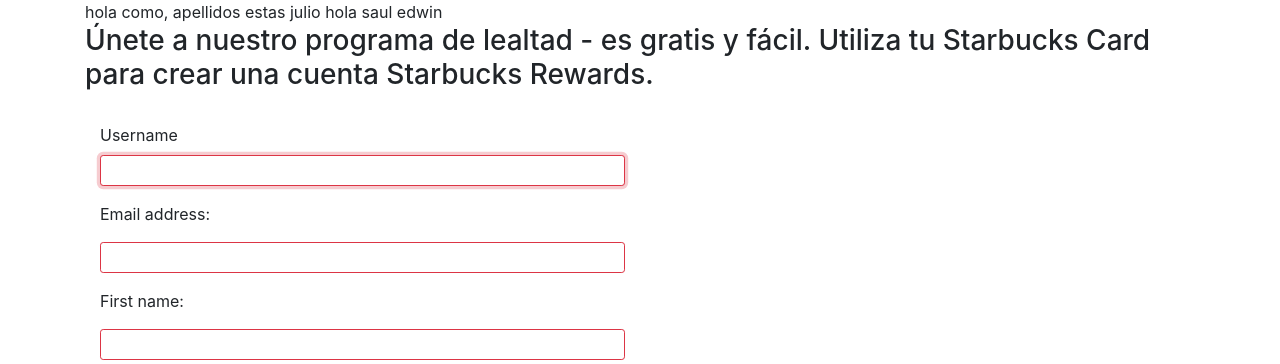
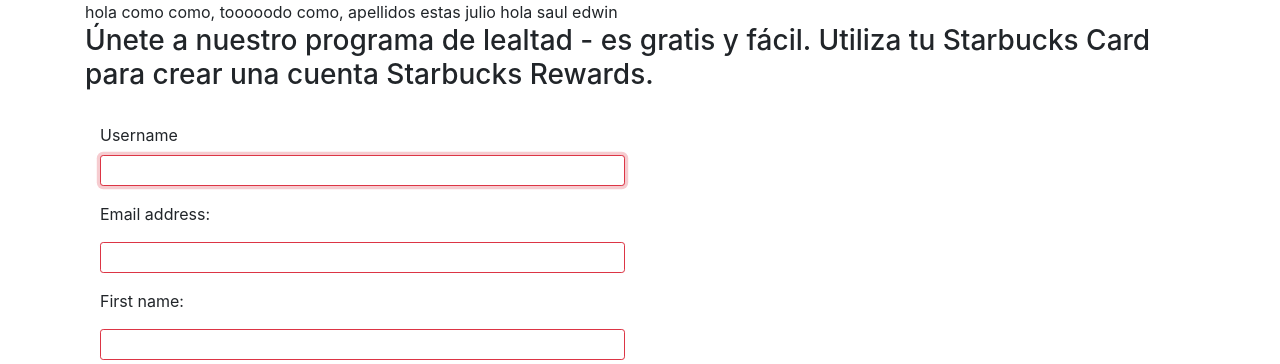
Before and after one commit to edwincqu/starbucks, a Django app: page /createuser/ in a window 1280 px wide. Shown: the part 56-420 px from the top of the page. Run offline with Django 3.2, Linux system fonts and the light colour scheme; data comes from the database, SQL or seed files in the repository; some libraries are stand-ins or nearby versions.

Commit message:
de master

```diff
--- a/templates/auth/user_form.html
+++ b/templates/auth/user_form.html
@@ -6,6 +6,8 @@
 
 <div class="container">
   hola
+  como
+  como, tooooodo
   como, apellidos
   estas
 
```
